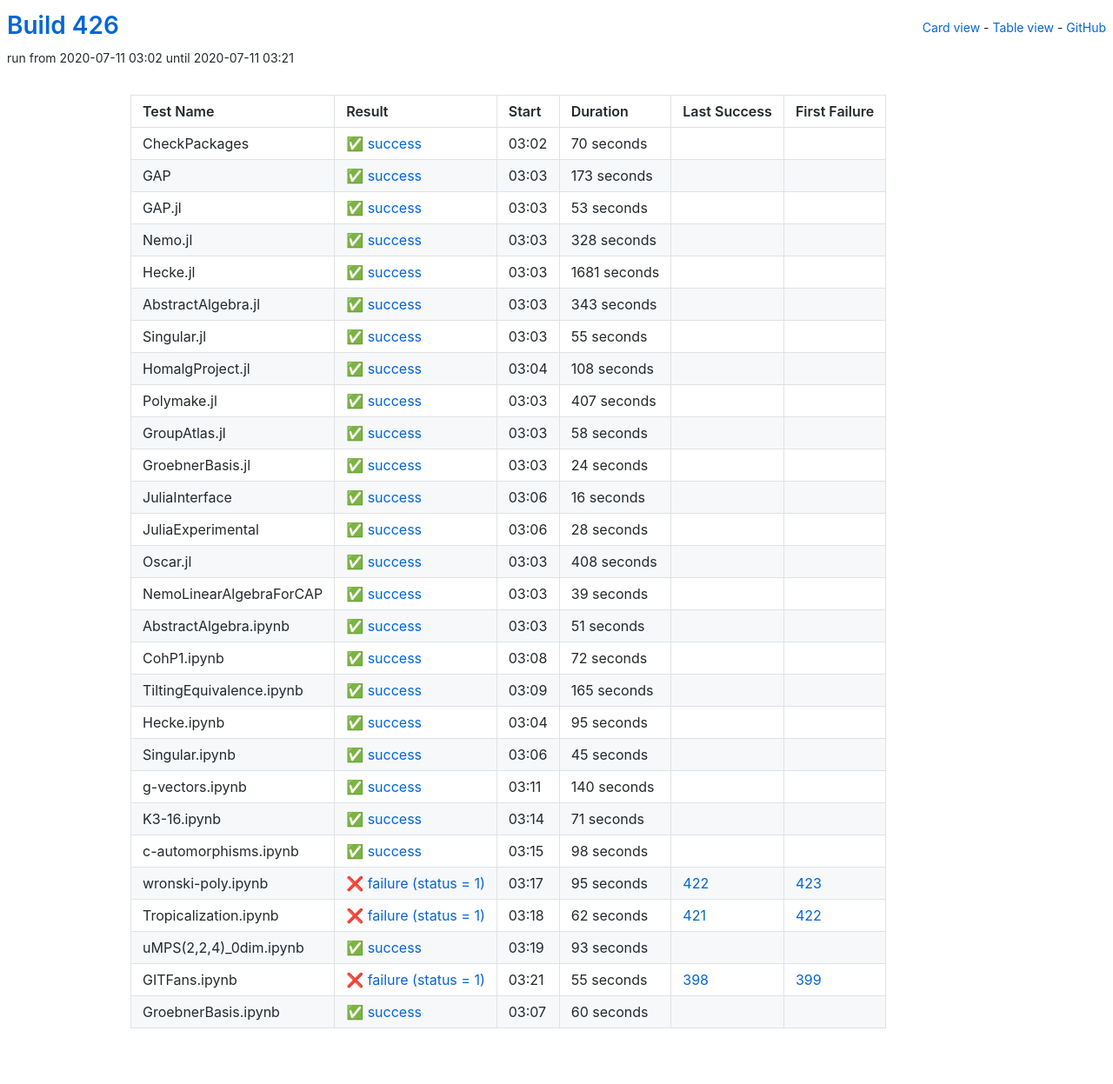
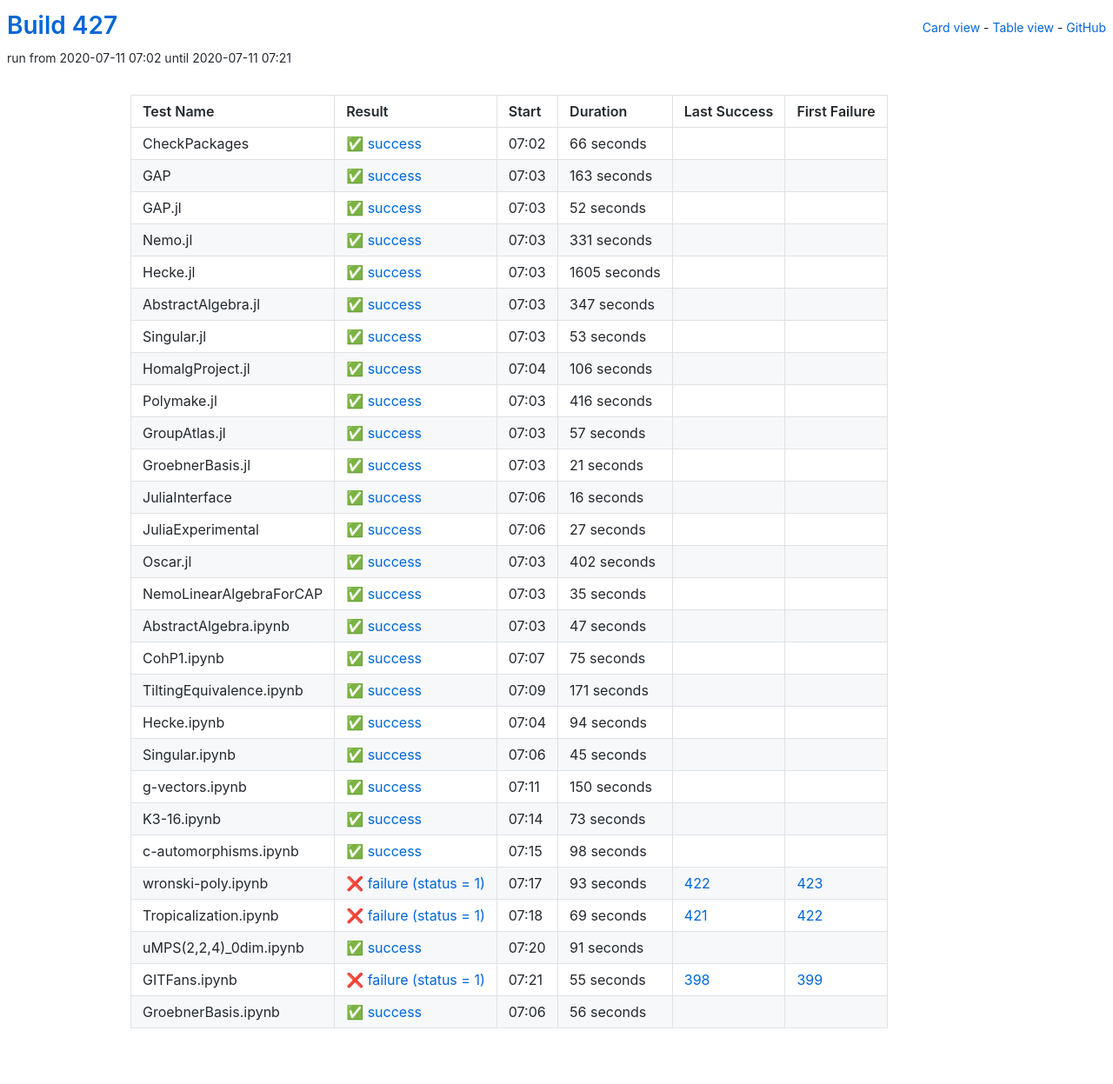
Before and after one commit to oscar-system/oscar-ci-status-stable, a Jekyll site: the page built from table.html, in a window 1280 px wide. Shown: the whole page at 87% size. Built offline with Jekyll 4.4.1, drawn with Linux system fonts in a browser that asks for light colours.

Commit message:
Build #427

```diff
--- a/_data/ci.yml
+++ b/_data/ci.yml
@@ -1,6 +1,6 @@
 ---
-build: 426
-build_url: https://oscarci.mathematik.uni-kl.de/job/oscar-stable/426/
+build: 427
+build_url: https://oscarci.mathematik.uni-kl.de/job/oscar-stable/427/
 job: oscar-stable
 organization: oscar-system
 repo: oscar-ci-status-stable
@@ -8,32 +8,80 @@ repourl: https://github.com/oscar-system/oscar-ci-status-stable
 tests:
 - name: CheckPackages
   id: checkpackages
-  log: https://oscarci.mathematik.uni-kl.de/job/oscar-stable/426/artifact/logs/build-426/CheckPackages.log
-  start: 2020-07-11 03:02
+  log: https://oscarci.mathematik.uni-kl.de/job/oscar-stable/427/artifact/logs/build-427/CheckPackages.log
+  start: 2020-07-11 07:02
   success: true
   exitcode: 0
   status: success
-  duration: 70
+  duration: 66
   last_success: false
   last_success_url:
   first_failure: false
   first_failure_url:
 - name: GAP
   id: gap
-  log: https://oscarci.mathematik.uni-kl.de/job/oscar-stable/426/artifact/logs/build-426/GAP.log
-  start: 2020-07-11 03:03
+  log: https://oscarci.mathematik.uni-kl.de/job/oscar-stable/427/artifact/logs/build-427/GAP.log
+  start: 2020-07-11 07:03
   success: true
   exitcode: 0
   status: success
-  duration: 173
+  duration: 163
   last_success: false
   last_success_url:
   first_failure: false
   first_failure_url:
 - name: GAP.jl
   id: gap-jl
-  log: https://oscarci.mathematik.uni-kl.de/job/oscar-stable/426/artifact/logs/build-426/GAP.jl.log
-  start: 2020-07-11 03:03
+  log: https://oscarci.mathematik.uni-kl.de/job/oscar-stable/427/artifact/logs/build-427/GAP.jl.log
+  start: 2020-07-11 07:03
+  success: true
+  exitcode: 0
+  status: success
+  duration: 52
+  last_success: false
+  last_success_url:
+  first_failure: false
+  first_failure_url:
+- name: Nemo.jl
+  id: nemo-jl
+  log: https://oscarci.mathematik.uni-kl.de/job/oscar-stable/427/artifact/logs/build-427/Nemo.jl.log
+  start: 2020-07-11 07:03
+  success: true
+  exitcode: 0
+  status: success
+  duration: 331
+  last_success: false
+  last_success_url:
+  first_failure: false
+  first_failure_url:
+- name: Hecke.jl
+  id: hecke-jl
+  log: https://oscarci.mathematik.uni-kl.de/job/oscar-stable/427/artifact/logs/build-427/Hecke.jl.log
+  start: 2020-07-11 07:03
+  success: true
+  exitcode: 0
+  status: success
+  duration: 1605
+  last_success: false
+  last_success_url:
+  first_failure: false
+  first_failure_url:
+- name: AbstractAlgebra.jl
+  id: abstractalgebra-jl
+  log: https://oscarci.mathematik.uni-kl.de/job/oscar-stable/427/artifact/logs/build-427/AbstractAlgebra.jl.log
+  start: 2020-07-11 07:03
+  success: true
+  exitcode: 0
+  status: success
+  duration: 347
+  last_success: false
+  last_success_url:
+  first_failure: false
+  first_failure_url:
+- name: Singular.jl
+  id: singular-jl
+  log: https://oscarci.mathematik.uni-kl.de/job/oscar-stable/427/artifact/logs/build-427/Singular.jl.log
+  start: 2020-07-11 07:03
   success: true
   exitcode: 0
   status: success
@@ -42,106 +90,58 @@ tests:
   last_success_url:
   first_failure: false
   first_failure_url:
-- name: Nemo.jl
-  id: nemo-jl
-  log: https://oscarci.mathematik.uni-kl.de/job/oscar-stable/426/artifact/logs/build-426/Nemo.jl.log
-  start: 2020-07-11 03:03
+- name: HomalgProject.jl
+  id: homalgproject-jl
+  log: https://oscarci.mathematik.uni-kl.de/job/oscar-stable/427/artifact/logs/build-427/HomalgProject.jl.log
+  start: 2020-07-11 07:04
   success: true
   exitcode: 0
   status: success
-  duration: 328
-  last_success: false
-  last_success_url:
-  first_failure: false
-  first_failure_url:
-- name: Hecke.jl
-  id: hecke-jl
-  log: https://oscarci.mathematik.uni-kl.de/job/oscar-stable/426/artifact/logs/build-426/Hecke.jl.log
-  start: 2020-07-11 03:03
-  success: true
-  exitcode: 0
-  status: success
-  duration: 1681
-  last_success: false
-  last_success_url:
-  first_failure: false
-  first_failure_url:
-- name: AbstractAlgebra.jl
-  id: abstractalgebra-jl
-  log: https://oscarci.mathematik.uni-kl.de/job/oscar-stable/426/artifact/logs/build-426/AbstractAlgebra.jl.log
-  start: 2020-07-11 03:03
-  success: true
-  exitcode: 0
-  status: success
-  duration: 343
-  last_success: false
-  last_success_url:
-  first_failure: false
-  first_failure_url:
-- name: Singular.jl
-  id: singular-jl
-  log: https://oscarci.mathematik.uni-kl.de/job/oscar-stable/426/artifact/logs/build-426/Singular.jl.log
-  start: 2020-07-11 03:03
-  success: true
-  exitcode: 0
-  status: success
-  duration: 55
-  last_success: false
-  last_success_url:
-  first_failure: false
-  first_failure_url:
-- name: HomalgProject.jl
-  id: homalgproject-jl
-  log: https://oscarci.mathematik.uni-kl.de/job/oscar-stable/426/artifact/logs/build-426/HomalgProject.jl.log
-  start: 2020-07-11 03:04
-  success: true
-  exitcode: 0
-  status: success
-  duration: 108
+  duration: 106
   last_success: false
   last_success_url:
   first_failure: false
   first_failure_url:
 - name: Polymake.jl
   id: polymake-jl
-  log: https://oscarci.mathematik.uni-kl.de/job/oscar-stable/426/artifact/logs/build-426/Polymake.jl.log
-  start: 2020-07-11 03:03
+  log: https://oscarci.mathematik.uni-kl.de/job/oscar-stable/427/artifact/logs/build-427/Polymake.jl.log
+  start: 2020-07-11 07:03
   success: true
   exitcode: 0
   status: success
-  duration: 407
+  duration: 416
   last_success: false
   last_success_url:
   first_failure: false
   first_failure_url:
 - name: GroupAtlas.jl
   id: groupatlas-jl
-  log: https://oscarci.mathematik.uni-kl.de/job/oscar-stable/426/artifact/logs/build-426/GroupAtlas.jl.log
-  start: 2020-07-11 03:03
+  log: https://oscarci.mathematik.uni-kl.de/job/oscar-stable/427/artifact/logs/build-427/GroupAtlas.jl.log
+  start: 2020-07-11 07:03
   success: true
   exitcode: 0
   status: success
-  duration: 58
+  duration: 57
   last_success: false
   last_success_url:
   first_failure: false
   first_failure_url:
 - name: GroebnerBasis.jl
   id: groebnerbasis-jl
-  log: https://oscarci.mathematik.uni-kl.de/job/oscar-stable/426/artifact/logs/build-426/GroebnerBasis.jl.log
-  start: 2020-07-11 03:03
+  log: https://oscarci.mathematik.uni-kl.de/job/oscar-stable/427/artifact/logs/build-427/GroebnerBasis.jl.log
+  start: 2020-07-11 07:03
   success: true
   exitcode: 0
   status: success
-  duration: 24
+  duration: 21
   last_success: false
   last_success_url:
   first_failure: false
   first_failure_url:
 - name: JuliaInterface
   id: juliainterface
-  log: https://oscarci.mathematik.uni-kl.de/job/oscar-stable/426/artifact/logs/build-426/JuliaInterface.log
-  start: 2020-07-11 03:06
+  log: https://oscarci.mathematik.uni-kl.de/job/oscar-stable/427/artifact/logs/build-427/JuliaInterface.log
+  start: 2020-07-11 07:06
   success: true
   exitcode: 0
   status: success
@@ -152,92 +152,92 @@ tests:
   first_failure_url:
 - name: JuliaExperimental
   id: juliaexperimental
-  log: https://oscarci.mathematik.uni-kl.de/job/oscar-stable/426/artifact/logs/build-426/JuliaExperimental.log
-  start: 2020-07-11 03:06
+  log: https://oscarci.mathematik.uni-kl.de/job/oscar-stable/427/artifact/logs/build-427/JuliaExperimental.log
+  start: 2020-07-11 07:06
   success: true
   exitcode: 0
   status: success
-  duration: 28
+  duration: 27
   last_success: false
   last_success_url:
   first_failure: false
   first_failure_url:
 - name: Oscar.jl
   id: oscar-jl
-  log: https://oscarci.mathematik.uni-kl.de/job/oscar-stable/426/artifact/logs/build-426/Oscar.jl.log
-  start: 2020-07-11 03:03
+  log: https://oscarci.mathematik.uni-kl.de/job/oscar-stable/427/artifact/logs/build-427/Oscar.jl.log
+  start: 2020-07-11 07:03
   success: true
   exitcode: 0
   status: success
-  duration: 408
+  duration: 402
   last_success: false
   last_success_url:
   first_failure: false
   first_failure_url:
 - name: NemoLinearAlgebraForCAP
   id: nemolinearalgebraforcap
-  log: https://oscarci.mathematik.uni-kl.de/job/oscar-stable/426/artifact/logs/build-426/NemoLinearAlgebraForCAP.log
-  start: 2020-07-11 03:03
+  log: https://oscarci.mathematik.uni-kl.de/job/oscar-stable/427/artifact/logs/build-427/NemoLinearAlgebraForCAP.log
+  start: 2020-07-11 07:03
   success: true
   exitcode: 0
   status: success
-  duration: 39
+  duration: 35
   last_success: false
   last_success_url:
   first_failure: false
   first_failure_url:
 - name: AbstractAlgebra.ipynb
   id: abstractalgebra-ipynb
-  log: https://oscarci.mathematik.uni-kl.de/job/oscar-stable/426/artifact/logs/build-426/AbstractAlgebra.ipynb.log
-  start: 2020-07-11 03:03
+  log: https://oscarci.mathematik.uni-kl.de/job/oscar-stable/427/artifact/logs/build-427/AbstractAlgebra.ipynb.log
+  start: 2020-07-11 07:03
   success: true
   exitcode: 0
   status: success
-  duration: 51
+  duration: 47
   last_success: false
   last_success_url:
   first_failure: false
   first_failure_url:
 - name: CohP1.ipynb
   id: cohp1-ipynb
-  log: https://oscarci.mathematik.uni-kl.de/job/oscar-stable/426/artifact/logs/build-426/CohP1.ipynb.log
-  start: 2020-07-11 03:08
+  log: https://oscarci.mathematik.uni-kl.de/job/oscar-stable/427/artifact/logs/build-427/CohP1.ipynb.log
+  start: 2020-07-11 07:07
   success: true
   exitcode: 0
   status: success
-  duration: 72
+  duration: 75
   last_success: false
   last_success_url:
   first_failure: false
   first_failure_url:
 - name: TiltingEquivalence.ipynb
   id: tiltingequivalence-ipynb
-  log: https://oscarci.mathematik.uni-kl.de/job/oscar-stable/426/artifact/logs/build-426/TiltingEquivalence.ipynb.log
-  start: 2020-07-11 03:09
+  log: https://oscarci.mathematik.uni-kl.de/job/oscar-stable/427/artifact/logs/build-427/TiltingEquivalence.ipynb.log
+  start: 2020-07-11 07:09
   success: true
   exitcode: 0
   status: success
-  duration: 165
+  duration: 171
   last_success: false
   last_success_url:
   first_failure: false
   first_failure_url:
 - name: Hecke.ipynb
   id: hecke-ipynb
-  log: https://oscarci.mathematik.uni-kl.de/job/oscar-stable/426/artifact/logs/build-426/Hecke.ipynb.log
-  start: 2020-07-11 03:04
+  log: https://oscarci.mathematik.uni-kl.de/job/oscar-stable/427/artifact/logs/build-427/Hecke.ipynb.log
+  start: 2020-07-11 07:04
   success: true
   exitcode: 0
   status: success
-  duration: 95
+  duration: 94
   last_success: false
   last_success_url:
   first_failure: false
   first_failure_url:
 - name: Singular.ipynb
   id: singular-ipynb
-  log: https://oscarci.mathematik.uni-kl.de/job/oscar-stable/426/artifact/logs/build-426/Singular.ipynb.log
-  start: 2020-07-11 03:06
+  log: https://oscarci.mathematik.uni-kl.de/job/oscar-stable/427/artifact/logs/build-427/Singular.ipynb.log
+  start: 2020-07-11 07:06
   success: true
   exitcode: 0
   status: success
@@ -248,32 +248,32 @@ tests:
   first_failure_url:
 - name: g-vectors.ipynb
   id: g-vectors-ipynb
-  log: https://oscarci.mathematik.uni-kl.de/job/oscar-stable/426/artifact/logs/build-426/g-vectors.ipynb.log
-  start: 2020-07-11 03:11
+  log: https://oscarci.mathematik.uni-kl.de/job/oscar-stable/427/artifact/logs/build-427/g-vectors.ipynb.log
+  start: 2020-07-11 07:11
   success: true
   exitcode: 0
   status: success
-  duration: 140
+  duration: 150
   last_success: false
   last_success_url:
   first_failure: false
   first_failure_url:
 - name: K3-16.ipynb
   id: k3-16-ipynb
-  log: https://oscarci.mathematik.uni-kl.de/job/oscar-stable/426/artifact/logs/build-426/K3-16.ipynb.log
-  start: 2020-07-11 03:14
+  log: https://oscarci.mathematik.uni-kl.de/job/oscar-stable/427/artifact/logs/build-427/K3-16.ipynb.log
+  start: 2020-07-11 07:14
   success: true
   exitcode: 0
   status: success
-  duration: 71
+  duration: 73
   last_success: false
   last_success_url:
   first_failure: false
   first_failure_url:
 - name: c-automorphisms.ipynb
   id: c-automorphisms-ipynb
-  log: https://oscarci.mathematik.uni-kl.de/job/oscar-stable/426/artifact/logs/build-426/c-automorphisms.ipynb.log
-  start: 2020-07-11 03:15
+  log: https://oscarci.mathematik.uni-kl.de/job/oscar-stable/427/artifact/logs/build-427/c-automorphisms.ipynb.log
+  start: 2020-07-11 07:15
   success: true
   exitcode: 0
   status: success
@@ -284,44 +284,44 @@ tests:
   first_failure_url:
 - name: wronski-poly.ipynb
   id: wronski-poly-ipynb
-  log: https://oscarci.mathematik.uni-kl.de/job/oscar-stable/426/artifact/logs/build-426/wronski-poly.ipynb.log
-  start: 2020-07-11 03:17
+  log: https://oscarci.mathematik.uni-kl.de/job/oscar-stable/427/artifact/logs/build-427/wronski-poly.ipynb.log
+  start: 2020-07-11 07:17
   success: false
   exitcode: 1
   status: failure
-  duration: 95
+  duration: 93
   last_success: 422
   last_success_url: https://oscarci.mathematik.uni-kl.de/job/oscar-stable/422/
   first_failure: 423
   first_failure_url: https://oscarci.mathematik.uni-kl.de/job/oscar-stable/423/
 - name: Tropicalization.ipynb
   id: tropicalization-ipynb
-  log: https://oscarci.mathematik.uni-kl.de/job/oscar-stable/426/artifact/logs/build-426/Tropicalization.ipynb.log
-  start: 2020-07-11 03:18
+  log: https://oscarci.mathematik.uni-kl.de/job/oscar-stable/427/artifact/logs/build-427/Tropicalization.ipynb.log
+  start: 2020-07-11 07:18
   success: false
   exitcode: 1
   status: failure
-  duration: 62
+  duration: 69
   last_success: 421
   last_success_url: https://oscarci.mathematik.uni-kl.de/job/oscar-stable/421/
   first_failure: 422
   first_failure_url: https://oscarci.mathematik.uni-kl.de/job/oscar-stable/422/
 - name: uMPS(2,2,4)_0dim.ipynb
   id: umps-2-2-4-0dim-ipynb
-  log: https://oscarci.mathematik.uni-kl.de/job/oscar-stable/426/artifact/logs/build-426/uMPS-2-2-4-_0dim.ipynb.log
-  start: 2020-07-11 03:19
+  log: https://oscarci.mathematik.uni-kl.de/job/oscar-stable/427/artifact/logs/build-427/uMPS-2-2-4-_0dim.ipynb.log
+  start: 2020-07-11 07:20
   success: true
   exitcode: 0
   status: success
-  duration: 93
+  duration: 91
   last_success: false
   last_success_url:
   first_failure: false
   first_failure_url:
 - name: GITFans.ipynb
   id: gitfans-ipynb
-  log: https://oscarci.mathematik.uni-kl.de/job/oscar-stable/426/artifact/logs/build-426/GITFans.ipynb.log
-  start: 2020-07-11 03:21
+  log: https://oscarci.mathematik.uni-kl.de/job/oscar-stable/427/artifact/logs/build-427/GITFans.ipynb.log
+  start: 2020-07-11 07:21
   success: false
   exitcode: 1
   status: failure
@@ -332,12 +332,12 @@ tests:
   first_failure_url: https://oscarci.mathematik.uni-kl.de/job/oscar-stable/399/
 - name: GroebnerBasis.ipynb
   id: groebnerbasis-ipynb
-  log: https://oscarci.mathematik.uni-kl.de/job/oscar-stable/426/artifact/logs/build-426/GroebnerBasis.ipynb.log
-  start: 2020-07-11 03:07
+  log: https://oscarci.mathematik.uni-kl.de/job/oscar-stable/427/artifact/logs/build-427/GroebnerBasis.ipynb.log
+  start: 2020-07-11 07:06
   success: true
   exitcode: 0
   status: success
-  duration: 60
+  duration: 56
   last_success: false
   last_success_url:
   first_failure: false
```
Also changed, not shown: README.md.
